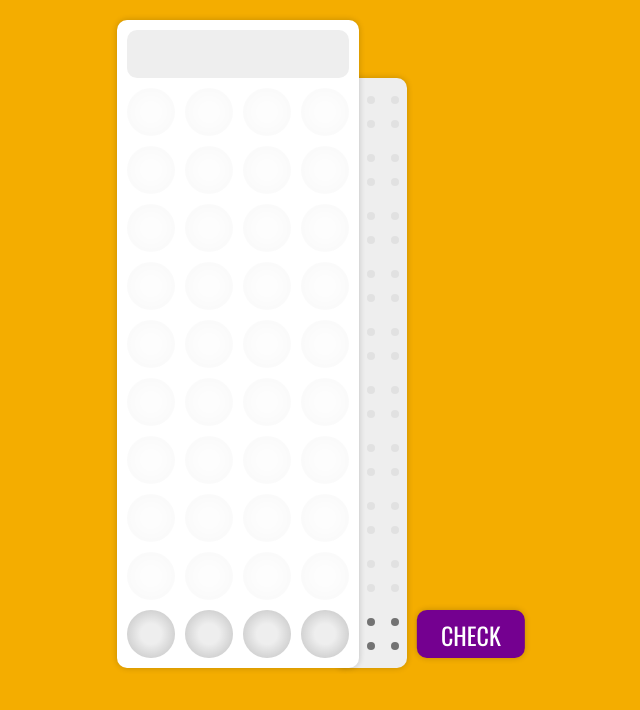
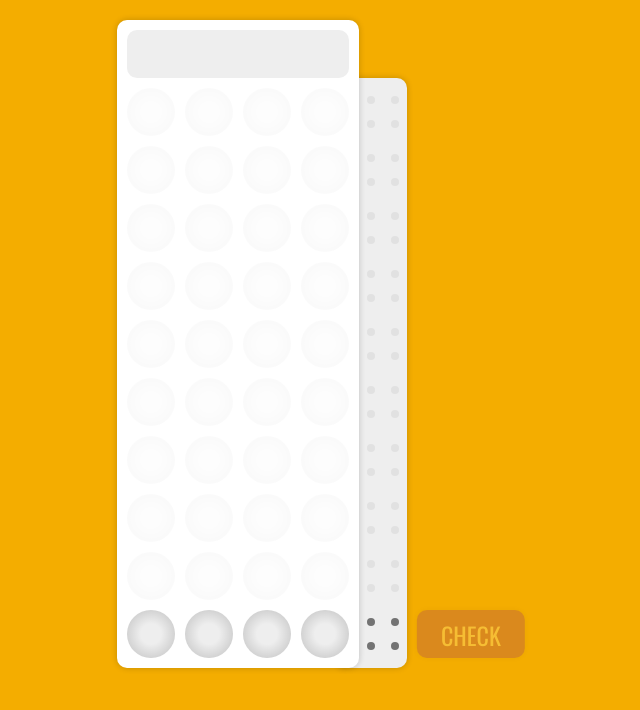
Before and after one commit to carlotm/vuestermind, a Vue app: page / in a window 1280 px wide. Shown: the top 710 px of the page, without its empty margins (378-1018 px from the left). Built offline with nearby package versions, Linux system fonts and the light colour scheme.

Commit message:
Enable the check button only id the turn is valid, and add tests

```diff
--- a/src/components/Check.vue
+++ b/src/components/Check.vue
@@ -1,14 +1,19 @@
 <template>
-    <button id="check" @click="checkTurn">Check</button>
+    <button id="check" @click="checkTurn" v-bind:disabled="!isCurrentTurnValid">
+        Check
+    </button>
 </template>
 
 <script>
-import { mapActions } from 'vuex';
+import { mapActions, mapGetters } from 'vuex';
 
 export default {
     name: 'Check',
     methods: {
         ...mapActions(['checkTurn']),
+    },
+    computed: {
+        ...mapGetters(['isCurrentTurnValid']),
     },
 };
 </script>
@@ -33,6 +38,12 @@ export default {
     bottom: 0;
     right: -$aria * 2;
     margin: $aria;
-    transition: transform 0.4s ease;
+    opacity: 1;
+    transition: transform 0.4s ease, opacity 0.4s ease;
+
+    &:disabled {
+        cursor: not-allowed;
+        opacity: 0.2;
+    }
 }
 </style>
--- a/src/store.js
+++ b/src/store.js
@@ -14,18 +14,21 @@ export const state = {
 export const getters = {
     checkButtonTranslation(state) {
         const y = (state.current - 1) * 100;
-        const offset = y / 10; // this works because the $aria is 10px in the sass
+        const offset = y / 10; // this works because $aria is 10px in the sass
         return `translate(100%, calc(-${y}% - ${offset}px))`;
     },
     isActive: state => x => x < state.current,
+    isCurrentTurnValid: state => state.currentTurn.filter(x => x === -1).length === 0,
 };
 
 export const mutations = {
     GENERATE_SECRET(state, payload) {
         state.secret = payload;
     },
+    RESET_TURN(state) {
+        state.currentTurn = [-1, -1, -1, -1];
+    },
     INCREMENT_TURN(state) {
-        state.currentTurn = [-1, -1, -1, -1];
         state.current++;
     },
     UPDATE_CURRENT_TURN(state, payload) {
@@ -41,6 +44,7 @@ export const actions = {
         context.commit('GENERATE_SECRET', s);
     },
     checkTurn: context => {
+        context.commit('RESET_TURN');
         context.commit('INCREMENT_TURN');
     },
     updateCurrentTurn: (context, payload) => {
```
Also changed, not shown: 1 other file (tests, documents, lock files or other folders).
